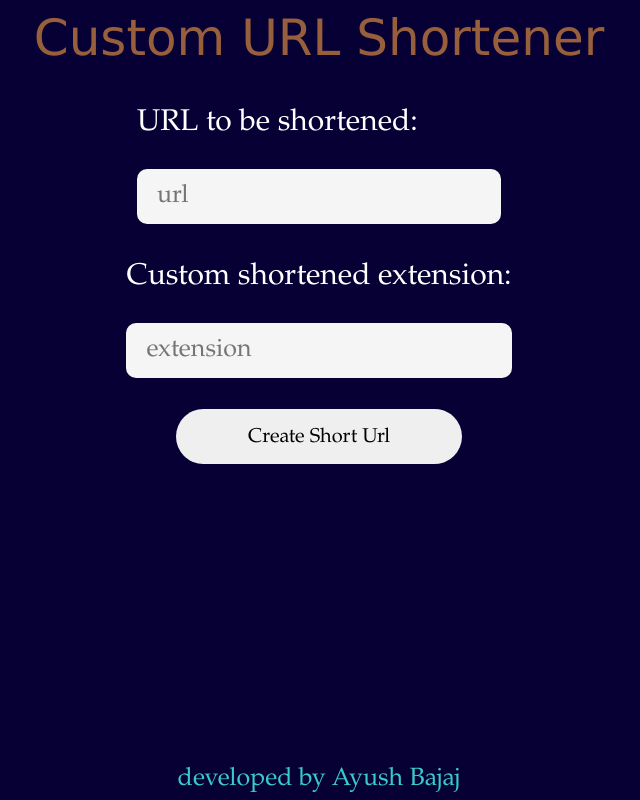
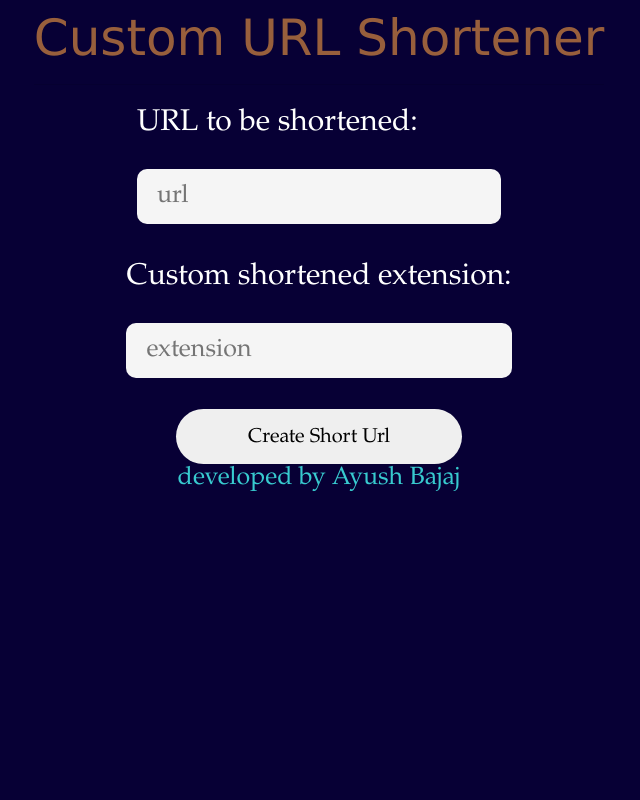
Before and after one commit to BajajAyush/url_shortener, a Django app: page / in a window 1280 px wide. Shown: the whole page, without its empty margins (321-961 px from the left). Run offline with Django 3.2, Linux system fonts and the light colour scheme; some libraries are stand-ins or nearby versions.

Commit message:
form fixed

```diff
--- a/main/templates/main/base.html
+++ b/main/templates/main/base.html
@@ -66,7 +66,7 @@
             }
             footer {
             clear: both;
-            position: absolute;
+            position: relative;
             height: 31px;
             margin-bottom: 4px;
             left: 0;
@@ -79,6 +79,9 @@
                 font-size: 25px;
                 font-family: "Palatino Linotype", "Book Antiqua", Palatino, serif;
             }
+            html,body {
+    height: 100%;
+}
             /*ul.messages li{
             font-size: 12px;
             display: block;
@@ -120,7 +123,7 @@
 
 
     </body>
-    <footer>
+    <footer class="bs-footer">
         <h4>developed by Ayush Bajaj</h4>
 
     </footer>
```
